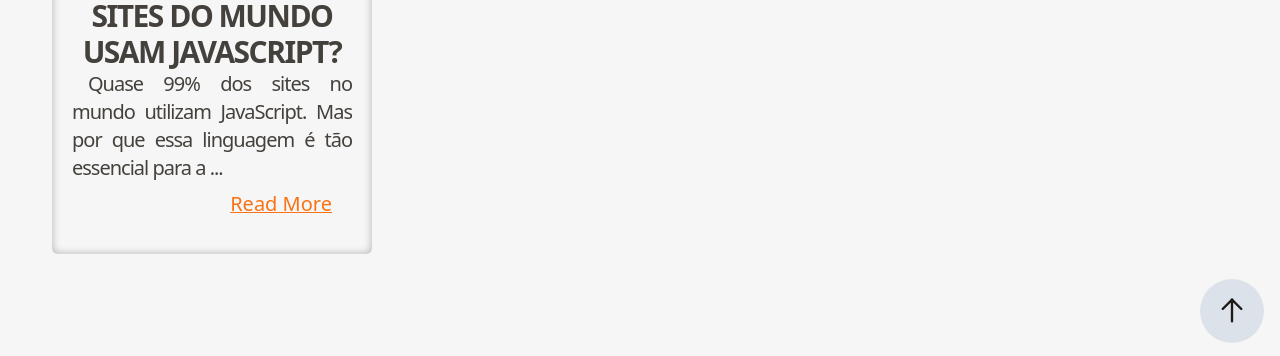
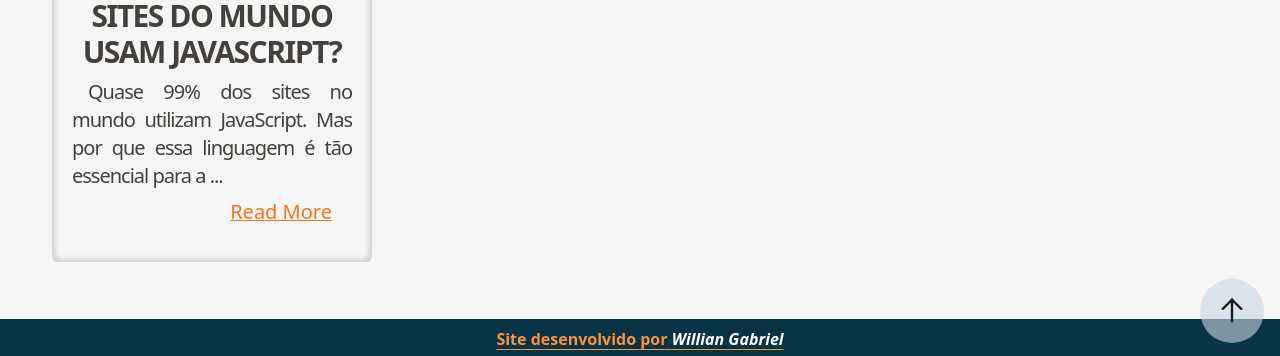
Before and after one commit to Willian-Gabriel-18/ProjetoTechLearn, a Vue app: page /news in a window 1280 px wide. Shown: the part 441-797 px from the top of the page. Built offline with nearby package versions, Linux system fonts and the light colour scheme.

Commit message:
Inserindo footer na página, inserindo comportamento de ir para o topo ao mudar de rota

```diff
--- a/src/App.vue
+++ b/src/App.vue
@@ -2,11 +2,15 @@
 import NavBar from './components/NavBar.vue'
 import BackToTop from './components/BackToTop.vue';
 import { RouterView } from 'vue-router'
+import FooterComponent from './components/FooterComponent.vue';
+
 </script>
 
 <template>
   <NavBar></NavBar>
-  <RouterView></RouterView>
+  <RouterView class="flex-grow"></RouterView>
+
+  <FooterComponent></FooterComponent>
 
   <BackToTop></BackToTop>
 </template>
--- a/src/components/BackToTop.vue
+++ b/src/components/BackToTop.vue
@@ -5,7 +5,7 @@
 </script>
 
 <template>
-  <a href="#topo" ref="link" class="fixed text-stone-900 right-4 bottom-4 text-2xl bg-slate-300/60 w-16 h-16 rounded-full flex items-center justify-center">
+  <a href="#topo" ref="link" class="fixed z-50 text-stone-900 right-4 bottom-4 text-2xl bg-slate-300/60 w-16 h-16 rounded-full flex items-center justify-center">
     <i class="pi pi-arrow-up"></i>
   </a>
 </template>
--- a/src/components/CardSampleTemplate.vue
+++ b/src/components/CardSampleTemplate.vue
@@ -68,7 +68,7 @@
 
     <div class="mt-2">
       <h4 class="text-3xl text-center text-stone-700 uppercase font-bold overflow-hidden overflow-ellipsis text-wrap tracking-tighter" :title="title">{{ title }}</h4>
-      <p class="text-wrap text-justify whitespace-nowrap indent-4 text-xl text-stone-700 overflow-hidden tracking-tighter" >{{ resumoFormatado(resume, 100) }}</p>
+      <p class="text-wrap text-justify mt-2 whitespace-nowrap indent-4 text-xl text-stone-700 overflow-hidden tracking-tighter" >{{ resumoFormatado(resume, 100) }}</p>
     </div>
 
     <div class="flex flex-nowrap flex-row justify-between items-center mt-auto">
--- /dev/null
+++ b/src/components/FooterComponent.vue
@@ -0,0 +1,13 @@
+<script setup>
+</script>
+
+<template>
+  <footer class="bg-cyan-950 text-white font-bold text-center py-2">
+    <h3>
+      <a href="https://github.com/Willian-Gabriel-18" target="_blank" rel="license"
+      class="underline text-orange-400 underline-offset-4 active:text-purple-800 hover:text-xl transition duration-150">
+      Site desenvolvido por <span class="no-underline text-white font-extrabold italic">Willian Gabriel</span>
+      </a>
+    </h3>
+  </footer>
+</template>
--- a/src/router/index.js
+++ b/src/router/index.js
@@ -5,6 +5,15 @@
 import NewsCatalogView from '@/view/NewsCatalogView.vue';
 import LearnView from '@/view/LearnView.vue';
 import NewsView from '@/view/NewsView.vue';
+
+//Cria um comportamento para o scroll ao abrir novas rotas
+const scrollBehavior = (to, from, savedPosition) => {
+  //Se tiver uma posição do scroll já salva retorne ela
+  if(savedPosition) return savedPosition;
+
+  //Por padrao vai retornar o topo da página
+  return { left: 0, top: 0};
+}
 
 const router = createRouter({
   history: createWebHistory(import.meta.env.BASE_URL),
@@ -40,6 +49,7 @@
       component: LearnView
     }
   ],
+  scrollBehavior,
 })
 
 export default router
--- a/src/style/style.css
+++ b/src/style/style.css
@@ -10,4 +10,7 @@
   background-color: #f6f6f6;
   min-height: 100dvh;
   min-width: 100dvw;
+
+  display: flex;
+  flex-flow: column nowrap;
 }
```
